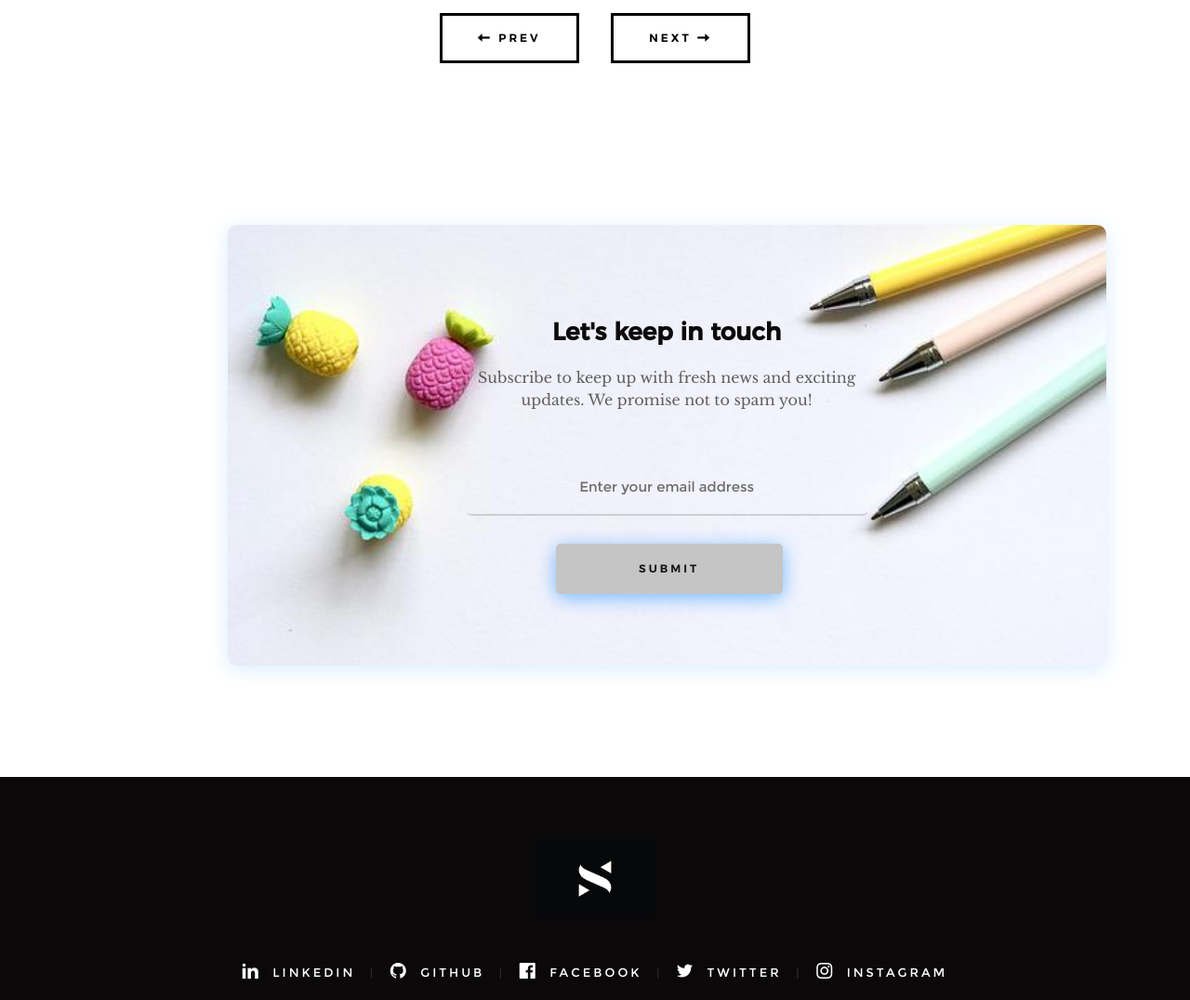
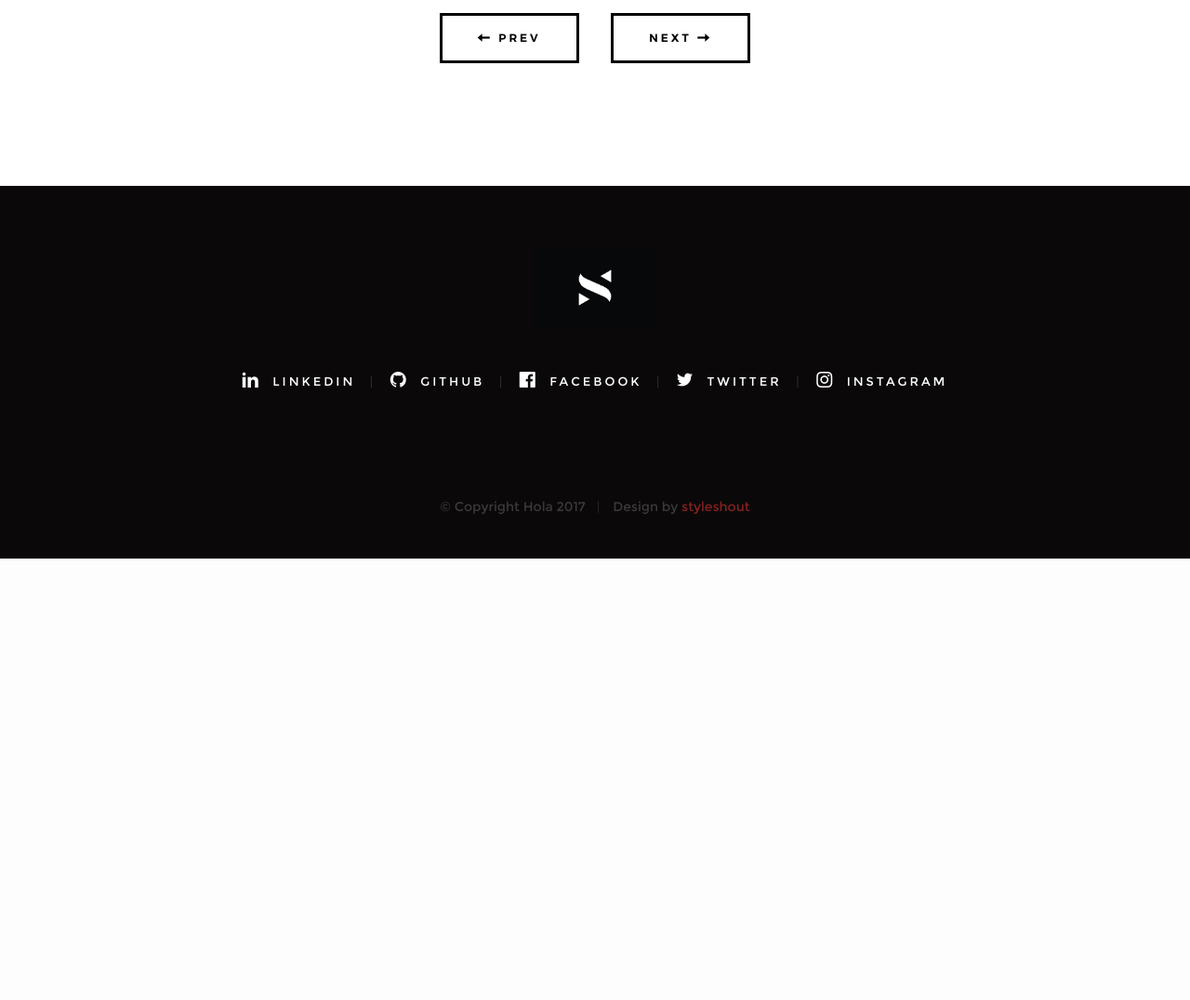
Before and after one commit to Subash-Vadivel/Portfolio-Resume-, a Django app: page /blog/ in a window 1280 px wide. Shown: the part 1820-2896 px from the top of the page at 93% size. After the commit the page ends 2421 px from the top, so only its background shows below. Run offline with Django 4.2, Linux system fonts and the light colour scheme; data comes from the database, SQL or seed files in the repository.

Commit message:
Update blog.html

```diff
--- a/template/blog.html
+++ b/template/blog.html
@@ -152,7 +152,7 @@ Your composition should be evenly spaced, ensuring no overcrowding of shapes, im
         </div>
 
     </section> <!-- end blog-content-wrap -->
-    <section class="blog-content-wrap" style="padding-left: 12em;">
+<!--     <section class="blog-content-wrap" style="padding-left: 12em;">
         <div class="row about-content" style="padding:0px 0px 0px 0px">
             <div class="col-six tab-full left" >
             <div class="subscribe" style="background-image:url({% static 'images/subs.jpg' %});background-repeat: no-repeat; background-size: cover;">
@@ -166,7 +166,7 @@ Your composition should be evenly spaced, ensuring no overcrowding of shapes, im
 </div>
 </div>
 </div>
-</section>
+</section> -->
 
 
 
```
